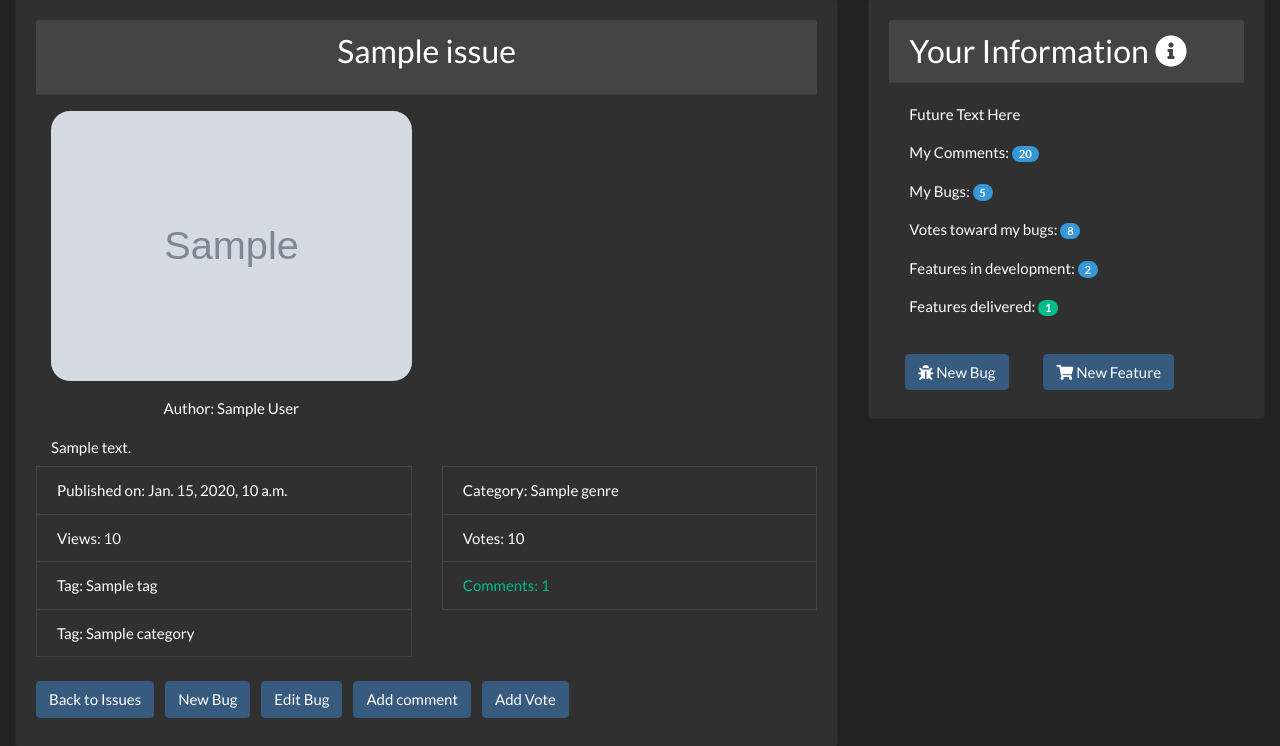
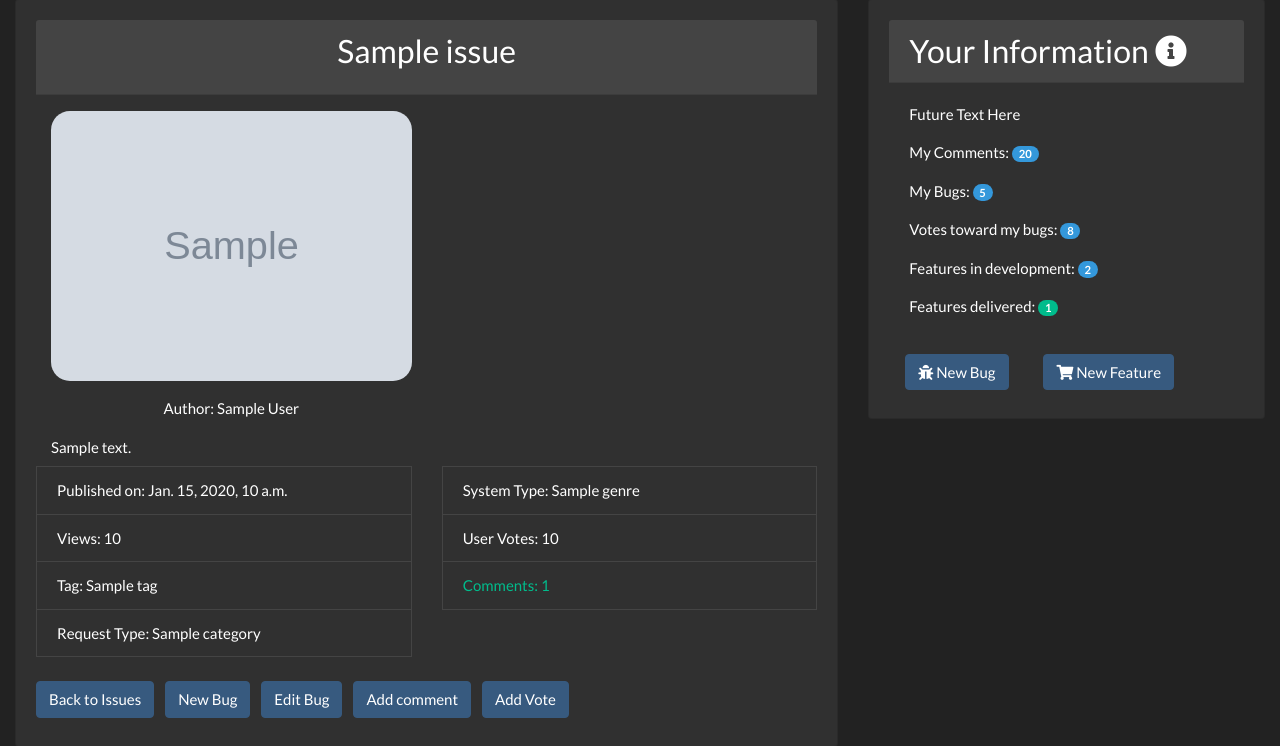
Before and after one commit to ddeveloper72/milestone-5-project, a Django app: template issue_tracker/templates/issue_detail.html in a window 1280 px wide. Shown: the part 88-834 px from the top of the page. Run offline with Django 3.2, Linux system fonts and the light colour scheme; the template is opened without the code that fills it: most values are stand-ins (such as "Sample title", 1, 10 or a date in 2020); grey boxes marked "Sample" are stand-in pictures; some libraries are stand-ins or nearby versions.

Commit message:
Changed tag refrence for BUG/FEATURE & Genre for System Type

```diff
--- a/issue_tracker/templates/issue_detail.html
+++ b/issue_tracker/templates/issue_detail.html
@@ -34,14 +34,14 @@
                                     </span>{{ issue.views }}</li>
                                     <li class="list-group-item list-group-flush"><span class="boldtext mb-2">Tag:
                                     </span>{{ issue.tag }}</li>
-                                    <li class="list-group-item list-group-flush"><span class="boldtext mb-2">Tag:
+                                    <li class="list-group-item list-group-flush"><span class="boldtext mb-2">Request Type:
                                     </span>{{ issue.category }}</li>
                             </div>
                             <div class="col-md-6">
 
-                                <li class="list-group-item list-group-flush"><span class="boldtext">Category:
+                                <li class="list-group-item list-group-flush"><span class="boldtext">System Type:
                                     </span>{{ issue.genre }}</li>
-                                    <li class="list-group-item list-group-flush"><span class="boldtext">Votes:
+                                    <li class="list-group-item list-group-flush"><span class="boldtext">User Votes:
                                     </span>{{ issue.votes }}</li>
                                     <li class="list-group-item list-group-flush"><a
                                         href="{% url 'issue_detail' pk=issue.pk %}">Comments:
--- a/issue_tracker/templates/issues_list.html
+++ b/issue_tracker/templates/issues_list.html
@@ -40,7 +40,7 @@
                             <div class="col-md-6">
                                 <li class="list-group-item list-group-flush"><span class="boldtext">Tag:
                                     </span>{{ issue.tag }}</li>
-                                <li class="list-group-item list-group-flush"><span class="boldtext">Category:
+                                <li class="list-group-item list-group-flush"><span class="boldtext">System Type:
                                     </span>{{ issue.genre }}
                                 </li>
                             </div>
```
Also changed, not shown: issue_tracker/migrations/0002_auto_20190402_2122.py (added).
